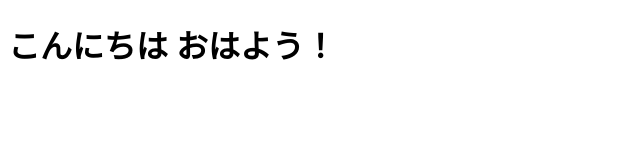
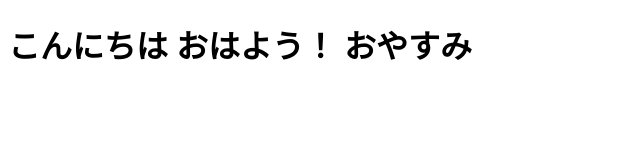
Before and after one commit to yoshiharu-tatuta/My-Site, a plain HTML site: page index.html in a window 1280 px wide. Shown: the whole page, without its empty margins (0-640 px from the left). Drawn offline with Linux system fonts and the light colour scheme.

Commit message:
Add files via upload

```diff
--- a/index.html
+++ b/index.html
@@ -8,6 +8,7 @@
 <body>
     <h1>こんにちは
         おはよう！
+        おやすみ
     </h1>
 </body>
 </html>
```
